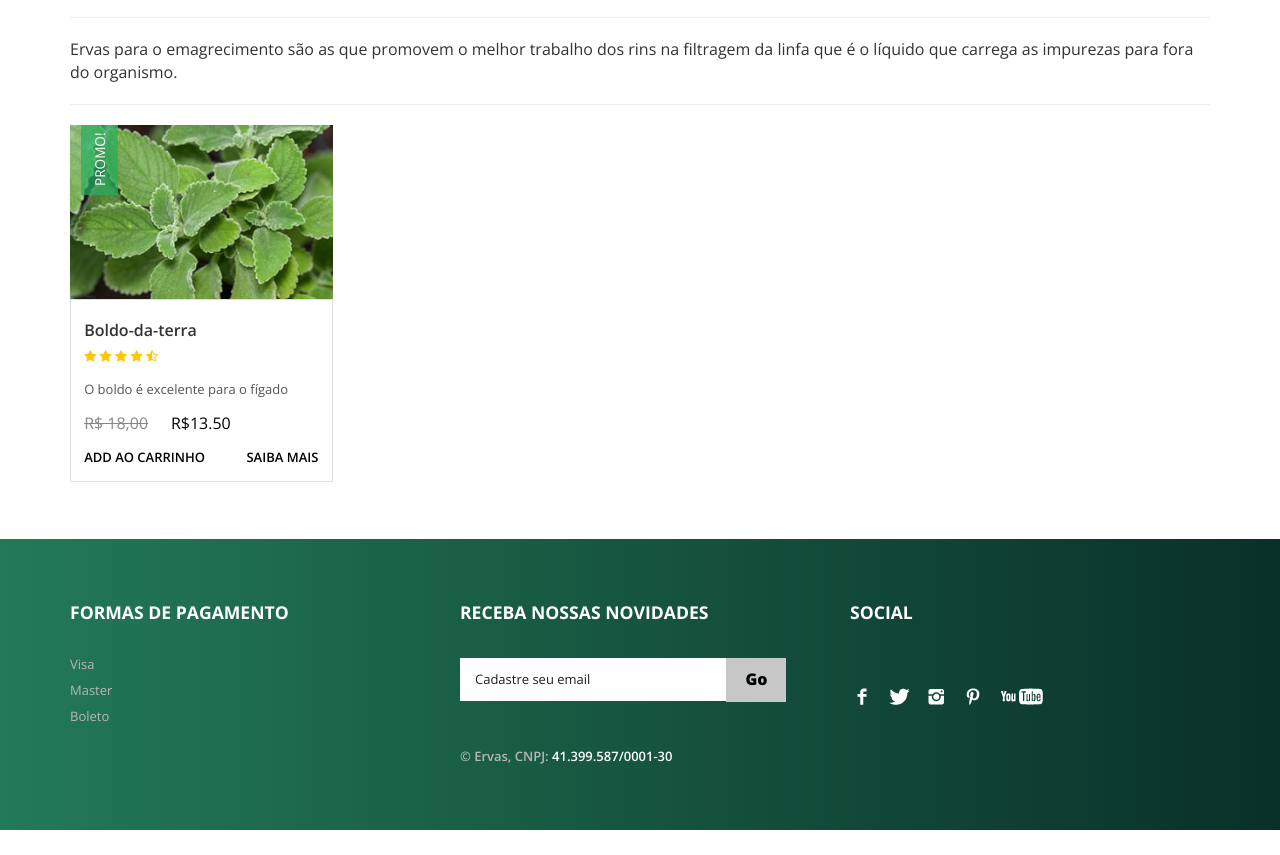
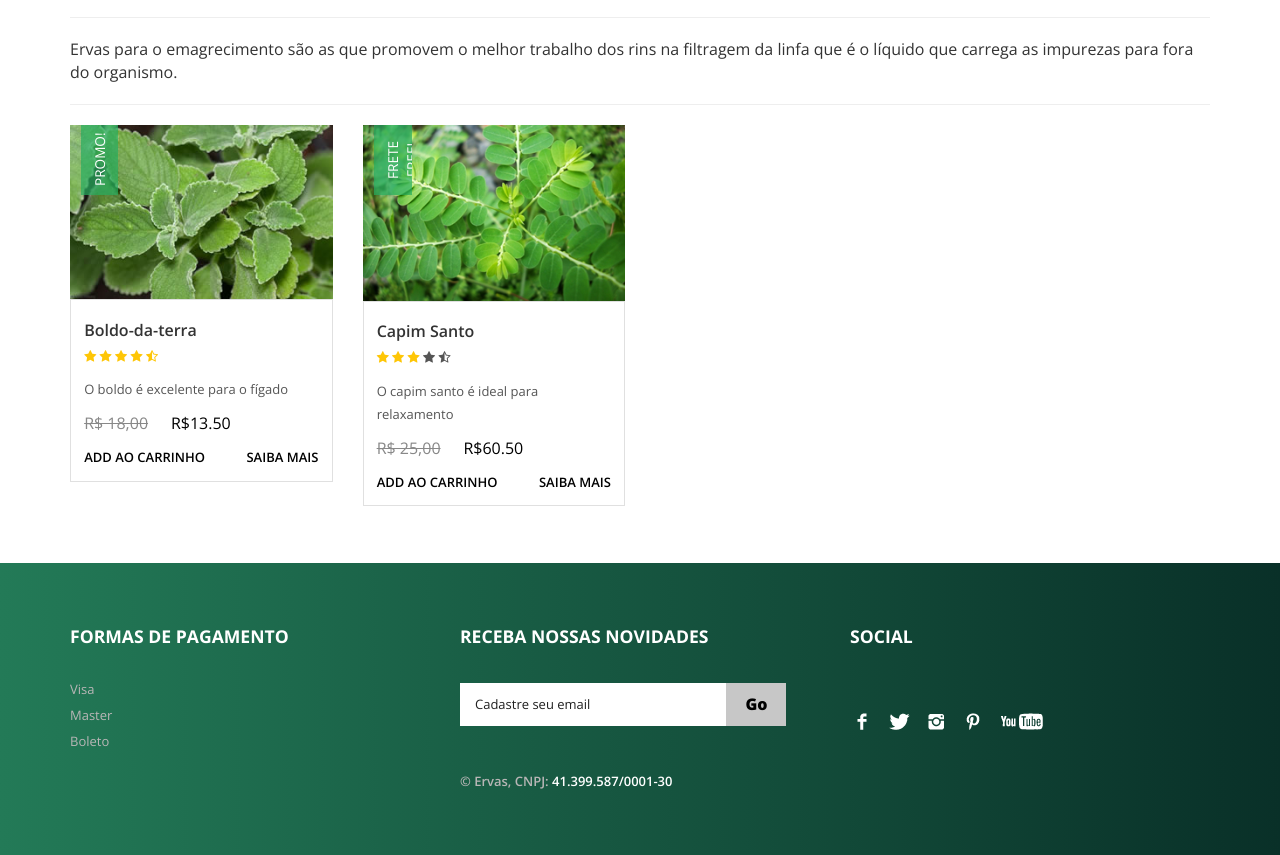
Before and after one commit to vicentecc/ervas, a website: page shop.html in a window 1280 px wide. Shown: the part 91-946 px from the top of the page. Before the commit the page ends 921 px from the top, so only its background shows below. Drawn offline with nearby package versions, Linux system fonts and the light colour scheme.

Commit message:
Adicionando novo produto a loja

```diff
--- a/shop.html
+++ b/shop.html
@@ -193,6 +193,33 @@
 						</a>
 					</div>
 
+					<div class="col-md-3 shop_box">
+						<a href="single.html">
+							<img src="images/pic1.jpg" class="img-responsive" alt=""/>
+							<span class="sale-box">
+								<span class="sale-label">Frete free!</span>
+							</span>
+							<div class="shop_desc">
+								<h3><a href="#">Capim Santo</a></h3>
+								<p>
+									<i class="fa fa-star" aria-hidden="true" style="color:#FEC606;"></i>
+						   			<i class="fa fa-star" aria-hidden="true" style="color:#FEC606;"></i>
+						   			<i class="fa fa-star" aria-hidden="true" style="color:#FEC606;"></i>
+						   			<i class="fa fa-star" aria-hidden="true" ></i>
+						   			<i class="fa fa-star-half-o" aria-hidden="true" ></i>
+				   				</p>
+								<p>O capim santo é ideal para relaxamento </p>
+								<span class="reducedfrom">R$ 25,00</span>
+								<span class="actual">R$60.50</span><br>
+								<ul class="buttons">
+									<li class="cart"><a href="#">Add ao carrinho</a></li>
+									<li class="shop_btn"><a href="#">Saiba mais</a></li>
+									<div class="clear"> </div>
+							    </ul>
+						    </div>
+						</a>
+					</div>
+
 				</div>
 
 			 </div>
```
